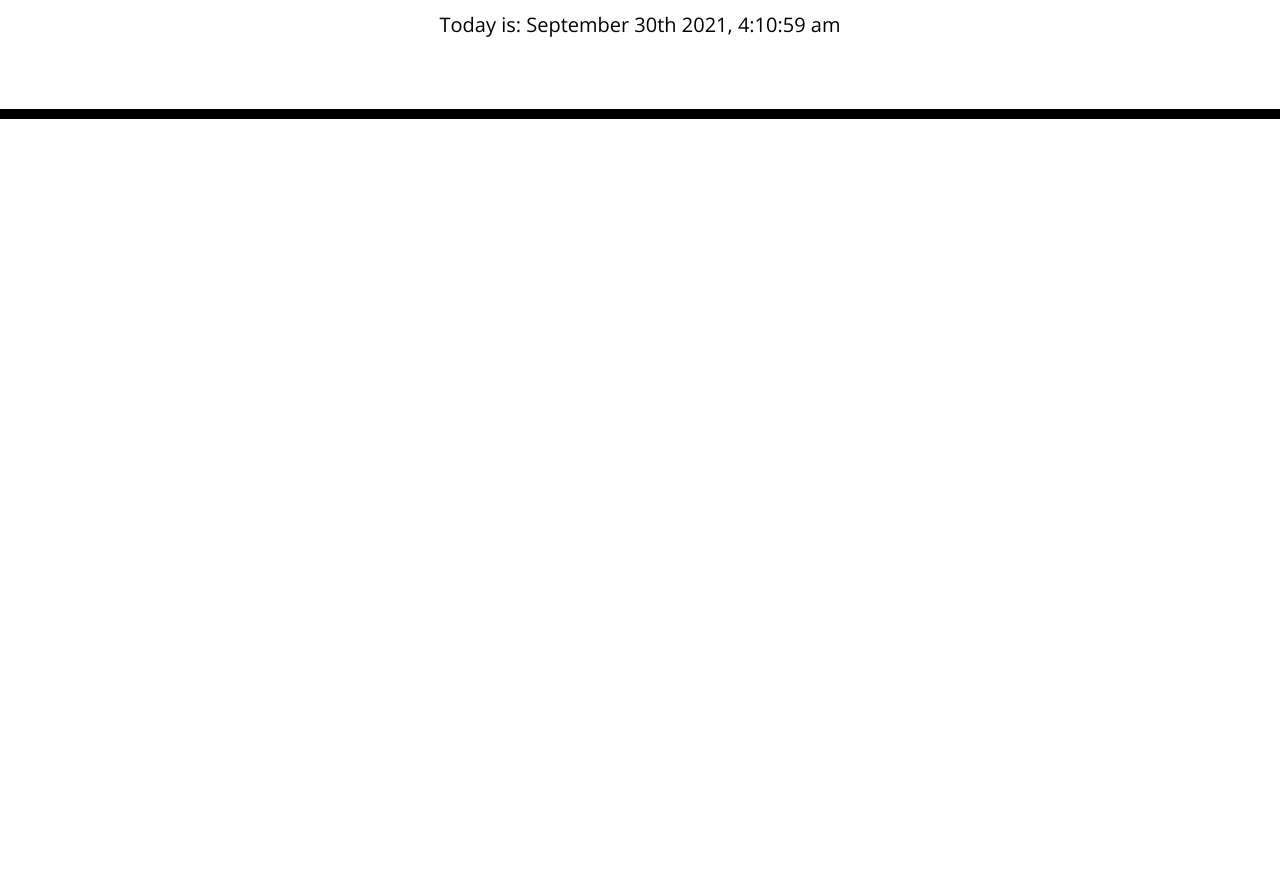
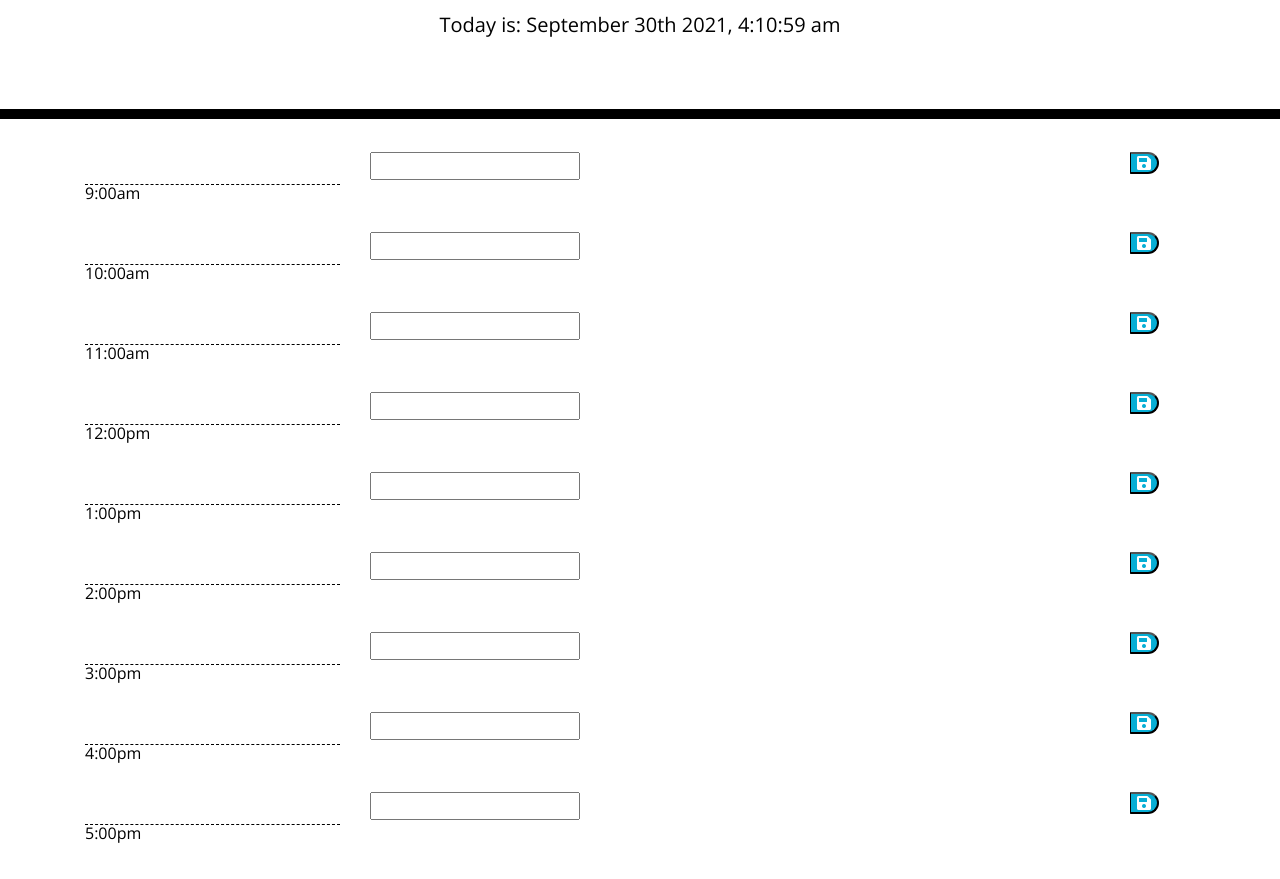
Before and after one commit to j-spencer11/Jackson-S-work-day-scheduler, a plain HTML site: page index.html in a window 1280 px wide. Shown: the part 181-1060 px from the top of the page. Before the commit the page ends 800 px from the top, so only its background shows below. Drawn offline with nearby package versions, Linux system fonts and the light colour scheme.

Commit message:
added data blocks for times of the day, and code for displaying the descriptions

```diff
--- /dev/null
+++ b/Develop/script.js
@@ -0,0 +1,18 @@
+//local storage
+
+var saveBtn = $("[class=saveBtn");
+var allNotes = [];
+
+saveBtn.on('click', function() {
+    console.log($(this));
+
+    $(".textBox").each( function(){
+        console.log( $(this).val() );
+        // add each value to the allNotes array
+    })
+
+
+
+    // localStorage.setItem("plannerText", plannerText.val());
+    console.log("clicked");
+});
--- a/index.html
+++ b/index.html
@@ -40,9 +40,100 @@
 
     <div class="container">
       <!-- Timeblocks go here -->
+      <div class="row">
+        <div class="col-3">
+          <p class="hour" data-hour="9:00:00">9:00am</p>
+        </div>
+
+        <div class="col-8"><input id="9amtext" class="textBox" type="text"></div>
+        <div class="col-1"><button class="saveBtn"><i class="fa fa-save"></i></button></div>
+
+      </div>
+      <div class="row">
+        <div class="col-3">
+          <p class="hour" data-hour="10:00:00">10:00am</p>
+        </div>
+
+        <div class="col-8"><input id="9amtext" class="textBox" type="text"></div>
+        <div class="col-1"><button class="saveBtn"><i class="fa fa-save"></i></button></div>
+
+      </div>
+      <div class="row">
+        <div class="col-3">
+          <p class="hour" data-hour="11:00:00">11:00am</p>
+        </div>
+
+        <div class="col-8"><input id="9amtext" class="textBox" type="text"></div>
+        <div class="col-1"><button class="saveBtn"><i class="fa fa-save"></i></button></div>
+
+      </div>
+      <div class="row">
+        <div class="col-3">
+          <p class="hour" data-hour="12:00:00">12:00pm</p>
+        </div>
+
+        <div class="col-8"><input id="9amtext" class="textBox" type="text"></div>
+        <div class="col-1"><button class="saveBtn"><i class="fa fa-save"></i></button></div>
+
+      </div>
+      <div class="row">
+        <div class="col-3">
+          <p class="hour" data-hour="13:00:00">1:00pm</p>
+        </div>
+
+        <div class="col-8"><input id="9amtext" class="textBox" type="text"></div>
+        <div class="col-1"><button class="saveBtn"><i class="fa fa-save"></i></button></div>
+
+      </div>
+      <div class="row">
+        <div class="col-3">
+          <p class="hour" data-hour="14:00:00">2:00pm</p>
+        </div>
+
+        <div class="col-8"><input id="9amtext" class="textBox" type="text"></div>
+        <div class="col-1"><button class="saveBtn"><i class="fa fa-save"></i></button></div>
+
+      </div>
+      <div class="row">
+        <div class="col-3">
+          <p class="hour" data-hour="15:00:00">3:00pm</p>
+        </div>
+
+        <div class="col-8"><input id="9amtext" class="textBox" type="text"></div>
+        <div class="col-1"><button class="saveBtn"><i class="fa fa-save"></i></button></div>
+
+      </div>
+      <div class="row">
+        <div class="col-3">
+          <p class="hour" data-hour="16:00:00">4:00pm</p>
+        </div>
+
+        <div class="col-8"><input id="9amtext" class="textBox" type="text"></div>
+        <div class="col-1"><button class="saveBtn"><i class="fa fa-save"></i></button></div>
+
+      </div>
+      <div class="row">
+        <div class="col-3">
+          <p class="hour" data-hour="17:00:00">5:00pm</p>
+        </div>
+
+        <div class="col-8"><input id="9amtext" class="textBox" type="text"></div>
+        <div class="col-1"><button class="saveBtn"><i class="fa fa-save"></i></button></div>
+
+      </div>
+
+
+
+
+
+
+
+
+
     </div>
 
     <script src="https://cdnjs.cloudflare.com/ajax/libs/jquery/3.2.1/jquery.min.js"></script>
     <script src="https://cdnjs.cloudflare.com/ajax/libs/moment.js/2.24.0/moment.min.js"></script>
+    <script src="./Develop/script.js"></script>
   </body>
 </html>
```
